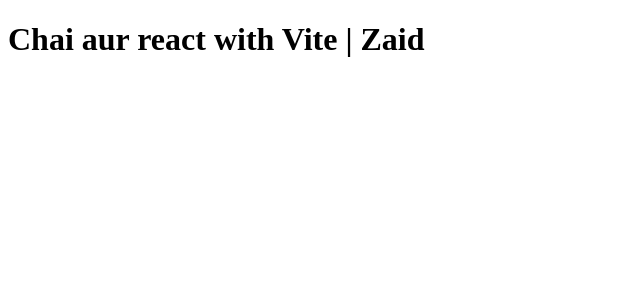
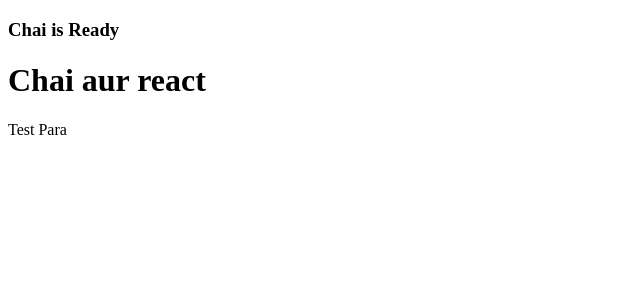
Before and after one commit to mozaid7/React, a React (Vite) app in the folder 01vitereact/: page / in a window 1280 px wide. Shown: the top 300 px of the page, without its empty margins (0-640 px from the left). Built offline with nearby package versions, Linux system fonts and the light colour scheme.

Commit message:
created a new component and rendered it

```diff
--- a/01vitereact/src/App.jsx
+++ b/01vitereact/src/App.jsx
@@ -1,8 +1,13 @@
 
+import Chai from "./chai"
 function App() {
 
   return (
-   <h1>Chai aur react with Vite | Zaid</h1>
+    <>
+    <Chai/>
+    <h1>Chai aur react</h1>
+    <p>Test Para</p>
+    </>
   )
 }
 
--- /dev/null
+++ b/01vitereact/src/chai.jsx
@@ -0,0 +1,6 @@
+function Chai() {
+    return(
+        <h3>Chai is Ready</h3>
+    )
+}
+export default Chai
```
